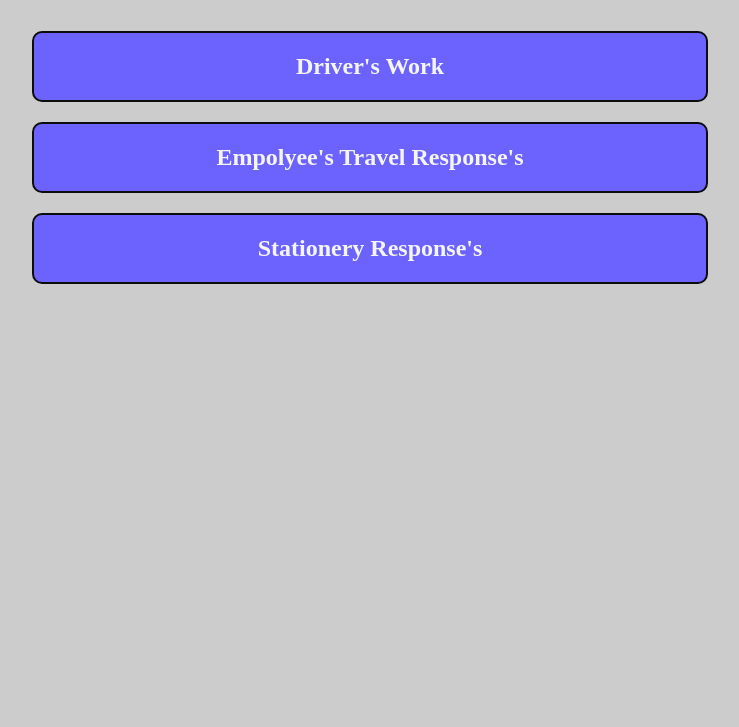
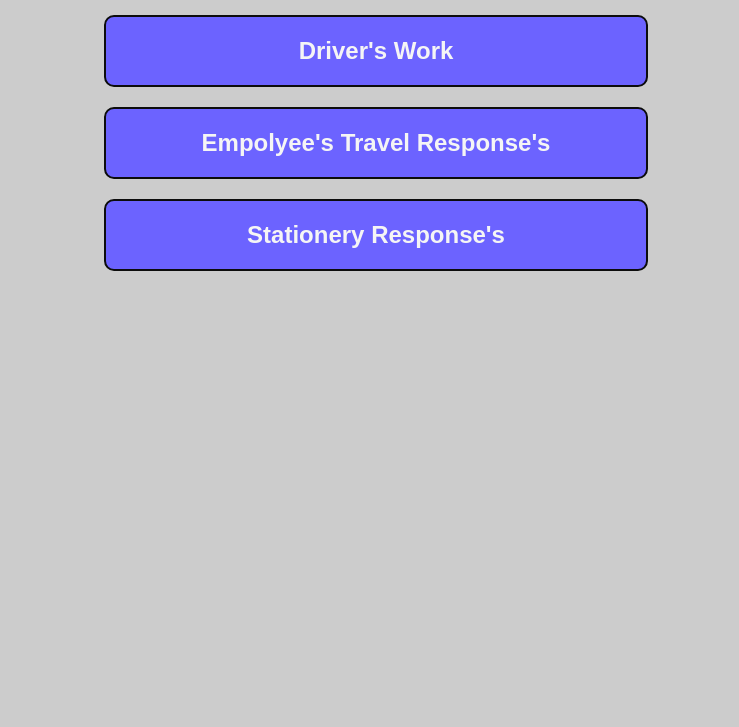
Before and after one commit to 3nobita/10k_HOD_land, a plain HTML site: page index.html in a window 1280 px wide. Shown: the part 73-800 px from the top of the page, without its empty margins (264-1003 px from the left). Drawn offline with Linux system fonts and the light colour scheme.

Commit message:
Update index.html

```diff
--- a/index.html
+++ b/index.html
@@ -5,28 +5,40 @@
     <meta charset="UTF-8">
     <meta name="viewport" content="width=device-width, initial-scale=1.0">
     <title>HOD_land</title>
-    <style>
-        body{
+   <style>
+        body {
             background-color: #ccc;
+            font-family: Arial, sans-serif;
+            margin: 0;
+            padding: 0;
+            display: flex;
+            flex-direction: column;
+            align-items: center;
         }
-        h1{
+        h1 {
             text-align: center;
+            margin-top: 20px;
         }
-        h2{
+        h2 {
             background-color: #6c63ff;
-
-            border: 2px solid rgb(12, 12, 12);
+            border: 2px solid #0c0c0c;
             text-align: center;
-            width: 50%;
+            width: 80%;
+            max-width: 500px;
             padding: 20px;
-            position: relative;
-            left: 12em;
-            top: 1em;
+            margin: 10px 0;
             border-radius: 10px;
         }
-        a{
+        a {
+            text-decoration: none;
             color: whitesmoke;
-            text-decoration: none;
+            font-weight: bold;
+        }
+        @media (max-width: 600px) {
+            h2 {
+                width: 90%;
+                padding: 15px;
+            }
         }
     </style>
 </head>
```
